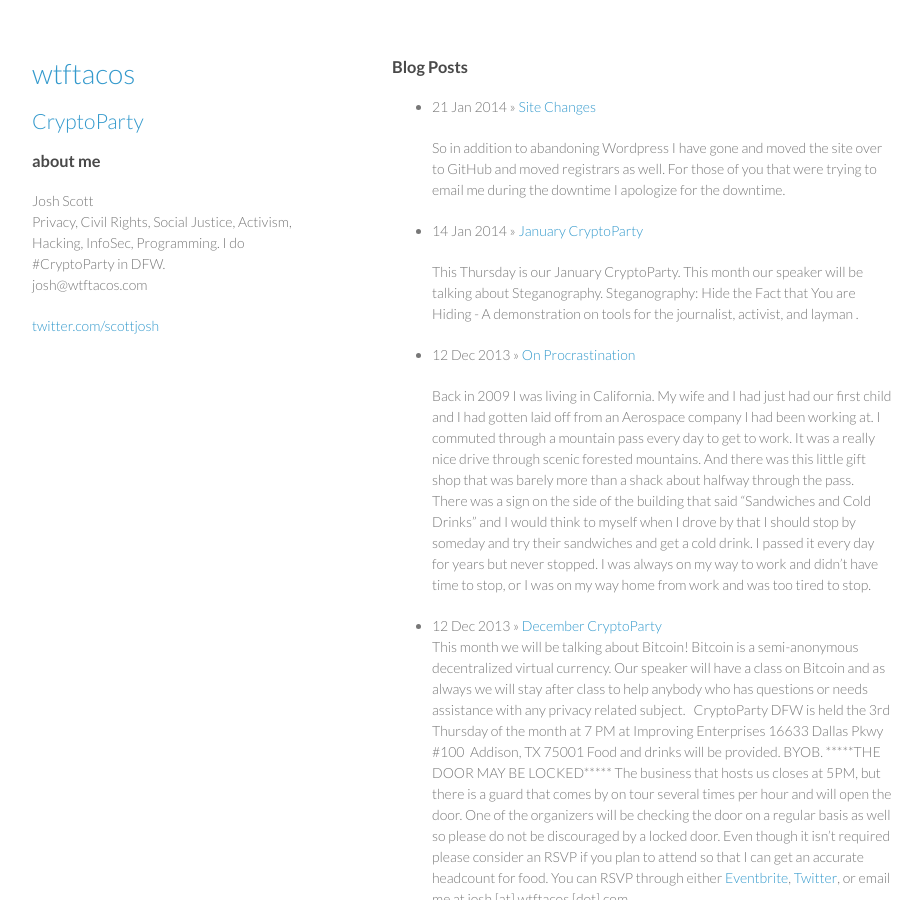
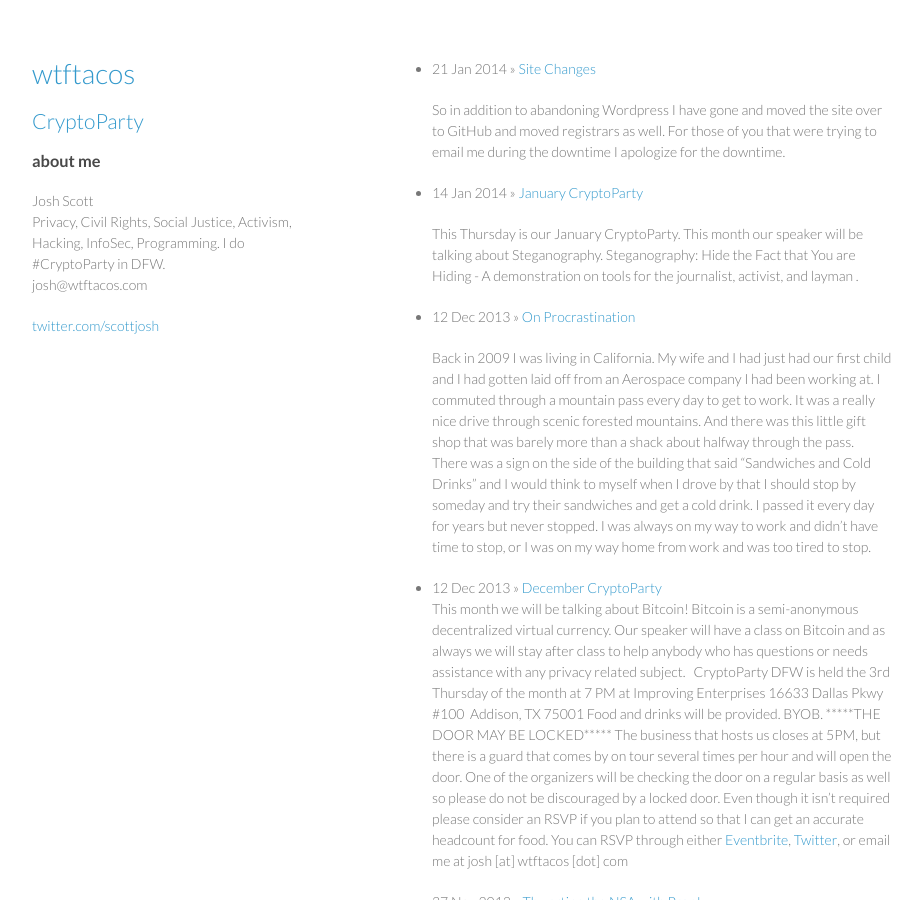
Before and after one commit to bluegeist/bluegeist.github.io, a Jekyll site: the page built from index.html, in a window 1280 px wide and 900 px high. Shown: the whole window, without its empty margins (178-1100 px from the left). Built offline with Jekyll 4.4.1, drawn with Linux system fonts in a browser that asks for light colours; Markdown is read by kramdown in place of the engine named in the settings.

Commit message:
style update

```diff
--- a/index.html
+++ b/index.html
@@ -3,8 +3,6 @@ layout: default
 title: wtftacos | not about tacos
 ---
 
-
-<h3>Blog Posts</h3>
 <ul class="posts">
   {% for post in site.posts %}
     <li>
```
Also changed, not shown: 1 other file.
